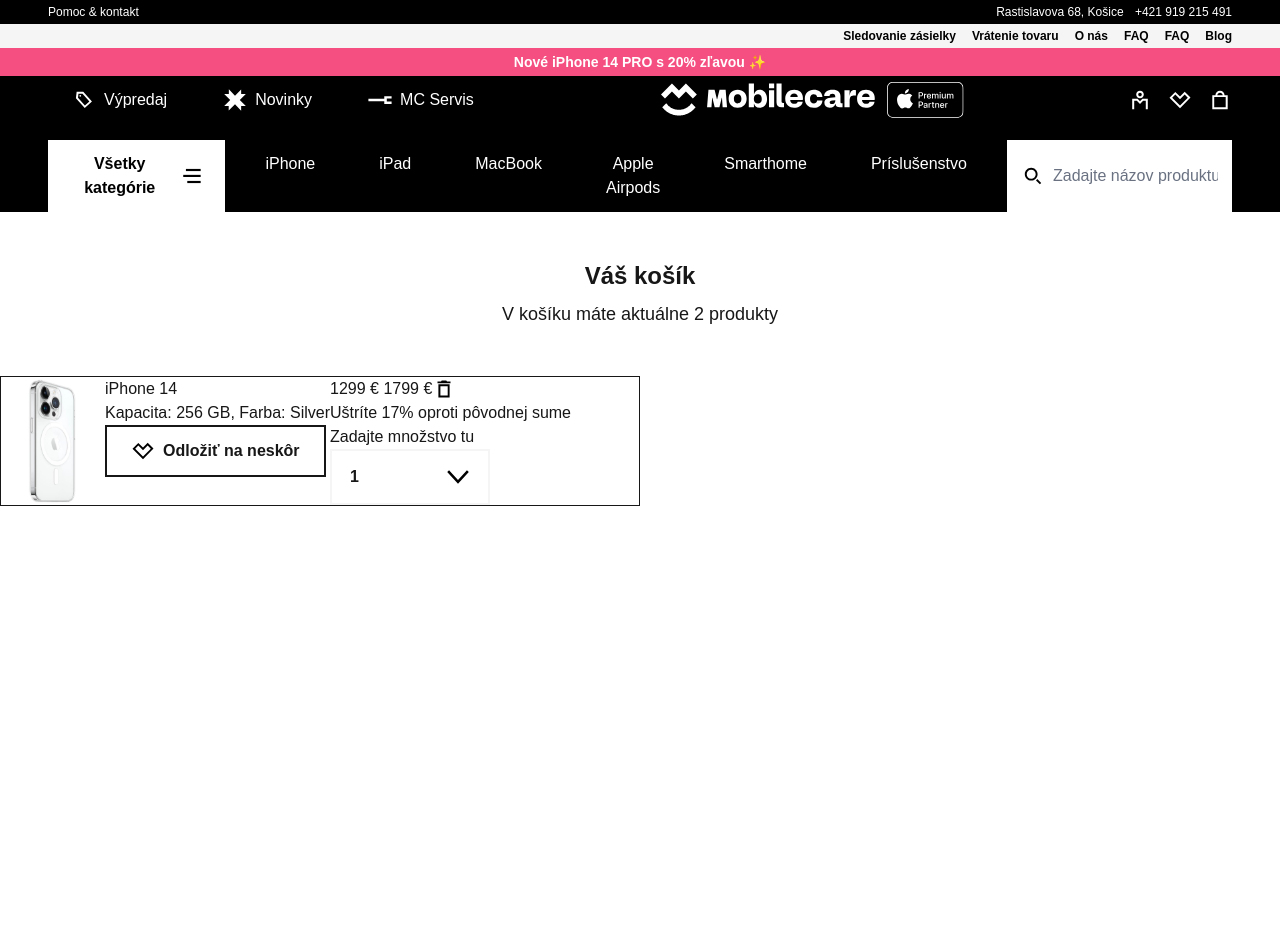
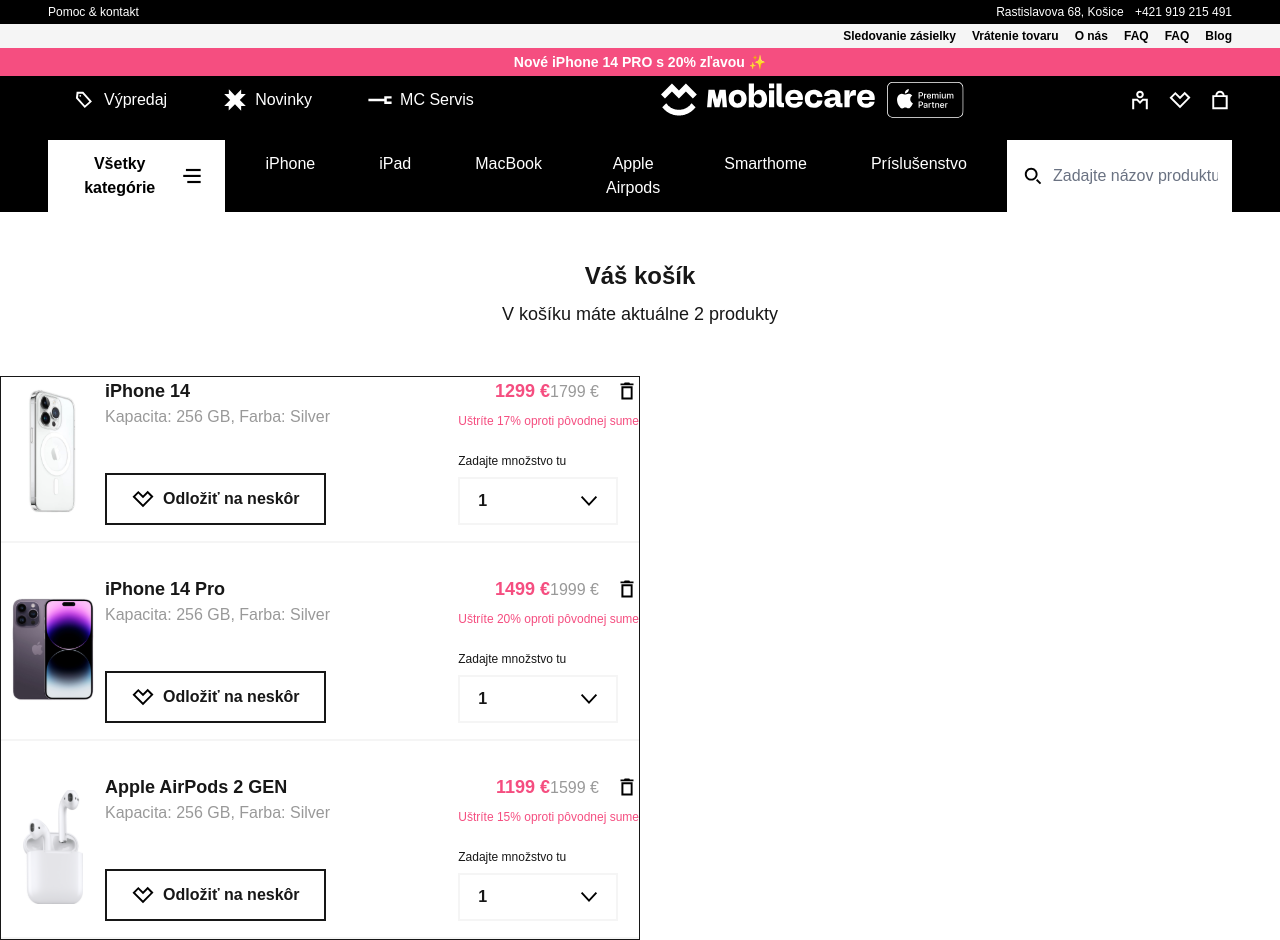
Before and after one commit to khadijafatima409/mobile-care, a Next.js app: page / in a window 1280 px wide. Before the commit the page ends 800 px from the top, so only its background shows below. Built offline with nearby package versions, Linux system fonts and the light colour scheme.

Commit message:
Added Basket items component and modified CustomSelect button

```diff
--- a/src/app/globals.css
+++ b/src/app/globals.css
@@ -7,11 +7,13 @@
 
 @theme inline {
   --color-background: var(--background);
+  --color-foreground: var(--foreground);
   --color-white-smoke: #f5f5f5;
   --color-secondory-red: #f54e80;
   --color-purple-1: #6a4ef5;
+  --color-grey-light:#999999;
 
-  --color-foreground: var(--foreground);
+  --font-inter: "Inter", sans-serif
   --font-sans: var(--font-geist-sans);
   --font-mono: var(--font-geist-mono);
 }
--- a/src/components/Basket.tsx
+++ b/src/components/Basket.tsx
@@ -1,7 +1,6 @@
-import Image from "next/image";
 import React from "react";
-import Custombtn from "./Custombtn";
-import CustomSelect from "./CustomeSelect";
+
+import BasketItem from "./BasketItem";
 
 const Basket = () => {
   return (
@@ -11,49 +10,10 @@
         <p className="font-medium text-lg">V košíku máte aktuálne 2 produkty</p>
       </div>
       <div>
-        <div className="border w-2/4">
-          <div className="flex border-green-950">
-            <div>
-              <Image
-                src="/basket/iphone14.svg"
-                alt="Iphone 14"
-                height="128"
-                width="104"
-              />
-            </div>
-            <div>
-              <div>
-                <h3>iPhone 14</h3>
-                <p>Kapacita: 256 GB, Farba: Silver</p>
-              </div>
-              <Custombtn
-                label="Odložiť na neskôr"
-                iconSrc="/basket/black-heart.svg"
-                className="border-2 font-bold  hover:bg-purple-1 hover:text-white"
-              />
-            </div>
-            <div>
-              <div>
-                <div className="flex">
-                  <p>1299 € 1799 €</p>
-                  <Image
-                    src={"/icons/delete.svg"}
-                    height={24}
-                    width={24}
-                    alt="delete"
-                  />
-                </div>
-                <p>Uštríte 17% oproti pôvodnej sume</p>
-              </div>
-              <div>
-                <h2>Zadajte množstvo tu</h2>
-                <CustomSelect
-                  defaultSelected="1"
-                  items={["1", "2", "3", "4", "5"]}
-                />
-              </div>
-            </div>
-          </div>
+        <div className="border w-2/4 flex flex-col gap-8">
+          {basketItems.map((item, index) => (
+            <BasketItem key={index} {...item} />
+          ))}
         </div>
         <div></div>
       </div>
@@ -62,3 +22,29 @@
 };
 
 export default Basket;
+const basketItems = [
+  {
+    imageSrc: "/basket/iphone14.svg",
+    title: "iPhone 14",
+    details: "Kapacita: 256 GB, Farba: Silver",
+    price: "1299 €",
+    oldPrice: "1799 €",
+    discountNote: "Uštríte 17% oproti pôvodnej sume",
+  },
+  {
+    imageSrc: "/basket/iphone-pro.svg",
+    title: "iPhone 14 Pro",
+    details: "Kapacita: 256 GB, Farba: Silver",
+    price: "1499 €",
+    oldPrice: "1999 €",
+    discountNote: "Uštríte 20% oproti pôvodnej sume",
+  },
+  {
+    imageSrc: "/basket/airpods.svg",
+    title: "Apple AirPods 2 GEN",
+    details: "Kapacita: 256 GB, Farba: Silver",
+    price: "1199 €",
+    oldPrice: "1599 €",
+    discountNote: "Uštríte 15% oproti pôvodnej sume",
+  },
+];
--- /dev/null
+++ b/src/components/BasketItem.tsx
@@ -0,0 +1,77 @@
+import Image from "next/image";
+import React from "react";
+import Custombtn from "./Custombtn";
+import CustomSelect from "./CustomeSelect";
+
+interface BasketItemProps {
+  imageSrc: string;
+  title: string;
+  details: string;
+  price: string;
+  oldPrice: string;
+  discountNote: string;
+}
+
+const BasketItem = ({
+  imageSrc,
+  title,
+  details,
+  price,
+  oldPrice,
+  discountNote,
+}: BasketItemProps) => {
+  return (
+    <div className=" border-b-2 border-white-smoke">
+      <div className="pb-4 flex  justify-between ">
+        <div className="flex">
+          <Image src={imageSrc} alt={title} height="128" width="104" />
+          <div className="flex justify-between flex-col">
+            <div className="font-inter">
+              <h3 className="font-semibold text-lg ">{title}</h3>
+              <p className="text-grey-light text-base font-medium">{details}</p>
+            </div>
+            <Custombtn
+              label="Odložiť na neskôr"
+              iconSrc="/basket/black-heart.svg"
+              className="border-2 font-bold  hover:bg-purple-1 hover:text-white"
+            />
+          </div>
+        </div>
+
+        <div className="flex flex-col gap-6">
+          <div>
+            <div className="flex justify-end gap-4">
+              <p className="text-secondory-red text-lg font-bold font-inter">
+                {price}
+                <span className="text-grey-light font-medium text-base">
+                  {oldPrice}
+                </span>
+              </p>
+              <Image
+                src={"/icons/delete.svg"}
+                height={24}
+                width={24}
+                alt="delete"
+                className="cursor-pointer"
+              />
+            </div>
+            <p className="text-secondory-red text-xs font-medium font-inter pt-2">
+              {discountNote}
+            </p>
+          </div>
+          <div>
+            <h2 className="font-medium text-xs font-inter pb-2 ">
+              Zadajte množstvo tu
+            </h2>
+            <CustomSelect
+              defaultSelected="1"
+              items={["1", "2", "3", "4", "5"]}
+            />
+          </div>
+        </div>
+      </div>
+    </div>
+  );
+};
+
+export default BasketItem;
--- a/src/components/CustomeSelect.tsx
+++ b/src/components/CustomeSelect.tsx
@@ -15,19 +15,19 @@
     setIsOpen(false);
   };
   return (
-    <div className="w-40 relative flex flex-col items-center  border-2 border-white-smoke text-zodiac">
+    <div className="w-40 relative flex flex-col items-center  border-2 border-white-smoke">
       <button
         type="button"
-        className="font-bold px-4 md:py-3 py-2 w-full flex justify-between items-center  text-base  border-2 border-transparent duration-300"
+        className="font-bold px-4 py-2  w-full flex justify-between items-center  text-base  border-2 border-transparent duration-300"
         onClick={() => {
           setIsOpen((prev) => !prev);
         }}
       >
         {selectedItem}
-        <Image src={selectIcon} alt="" height={24} width={24} />
+        <Image src={selectIcon} alt="" />
       </button>
       {isOpen && (
-        <div className="bg-aqua absolute top-14 flex flex-col items-start rounded-lg w-[99%]">
+        <div className=" absolute top-14 flex flex-col items-start rounded-lg w-[99%]">
           {items.map((item, i) => {
             return (
               <div
```
